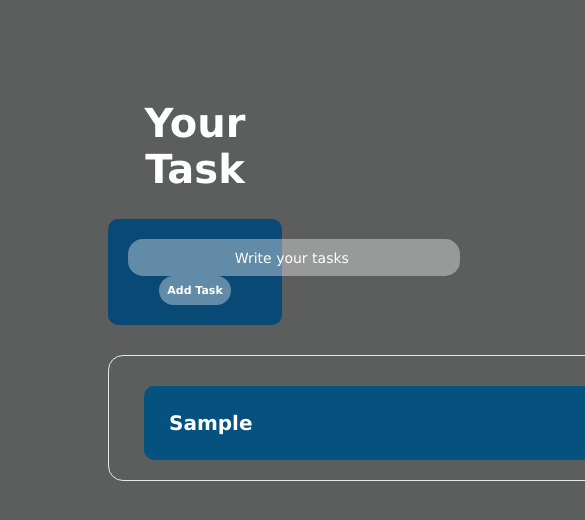
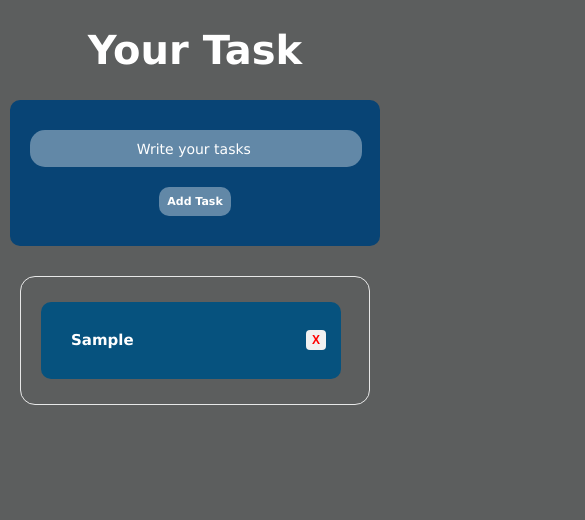
Before and after one commit to Gomaa655/First-project-use-js-To-do-list, a plain HTML site: page index.html in a window 390 px wide. Both pictures are taken after typing "Sample" into the empty fields and a click on the input "Add Task". Shown: the top 520 px of the page, 585 px wide, since content can reach past the window. Drawn offline with Linux system fonts and the light colour scheme.

Commit message:
Fixed responsive mobile in to-do list

```diff
--- a/main.css
+++ b/main.css
@@ -1,9 +1,20 @@
-body{
+* {
+  box-sizing: border-box;
+}
+body {
   background-color: #1c2020b7;
+  margin: 0;
+  padding: 0;
 }
 .container {
-    margin: 100px;
-    margin-left: 100px;
+  padding-left: 50px;
+  padding-right: 50px;
+}
+@media (max-width: 767px) {
+  .container {
+    padding: 0 10px 0;
+    margin: 0 auto;
+  }
 }
 .container h1 {
   text-align: center;
@@ -14,46 +25,72 @@ body{
     "Lucida Sans Unicode", Geneva, Verdana, sans-serif;
 }
 .form {
-    background-color: rgb(8, 73, 117);
+  background-color: rgb(8, 68, 117);
   padding: 20px;
   text-align: center;
   border-radius: 10px;
   position: relative;
   margin: 0 auto;
 }
+
 .tasks {
   background-color: transparent;
-    padding: 20px 25px;
+  padding: 15px 20px;
   border: 1px solid rgba(255, 255, 255, 0.856);
   border-radius: 15px;
   width: 900px;
   margin: 30px auto;
 }
+@media (max-width: 767px) {
+  .tasks {
+    width: 350px;
+  }
+}
 .task {
   background-color: rgb(6, 82, 126);
-    padding: 25px;
-    margin: 10px 0 0 10px;
+  padding: 20px;
+  margin: 10px 0 10px 0;
   border-radius: 10px;
   font-weight: bold;
   position: relative;
 }
+@media (max-width: 767px) {
+  .task {
+    width: 300px;
+    display: flex;
+    flex-wrap: wrap;
+  }
+}
 span {
   color: white;
   font-weight: bold;
-    font-size: 20px;
+  font-size: 15px;
   font-family: "Lucida Sans", "Lucida Sans Regular", "Lucida Grande",
     "Lucida Sans Unicode", Geneva, Verdana, sans-serif;
 }
+@media (max-width: 767px) {
+  .task span {
+    display: inline-block;
+    max-width: 90%;
+    white-space: wrap;
+    padding: 5px 10px;
+    word-wrap: break-word;
+    line-height: 1.8;
+  }
+}
 .delete {
   position: absolute;
-    right: 30px;
+  right: 15px;
   top: 50%;
+  width: 20px;
+  height: 20px;
   transform: translateY(-50%);
   background-color: rgb(241, 241, 241);
   border: none;
-    border-radius: 5px;
+  border-radius: 4px;
+  text-align: center;
   font-weight: bold;
-    padding: 5px 10px;
+  padding: 2px 2px;
   font-size: 12px;
   transition: 0.3s;
   color: red;
@@ -66,11 +103,16 @@ body{
 .input {
   padding: 8px 50px;
   border: none;
-
   border-radius: 15px;
   background-color: #ffffff5d;
   color: white;
   font-size: 18px;
+}
+@media (max-width: 767px) {
+  .input {
+    margin-bottom: 10px;
+    margin-top: 10px;
+  }
 }
 .input:focus {
   outline: none;
@@ -79,8 +121,7 @@ body{
 .add {
   padding: 8px 8px;
   border: none;
-
-    border-radius: 15px;
+  border-radius: 10px;
   color: #ffffff;
   font-weight: bold;
   font-size: 11px;
@@ -89,11 +130,14 @@ body{
   font-family: "Lucida Sans", "Lucida Sans Regular", "Lucida Grande",
     "Lucida Sans Unicode", Geneva, Verdana, sans-serif;
   transition: 0.3s;
-
+}
+@media (max-width: 767px) {
+  .add {
+    margin: 10px auto;
+  }
 }
 .add:hover {
   background-color: #043d6bce;
-
 }
 .input::placeholder {
   color: white;
```
Lines whose indentation alone changed are shown as unchanged.
